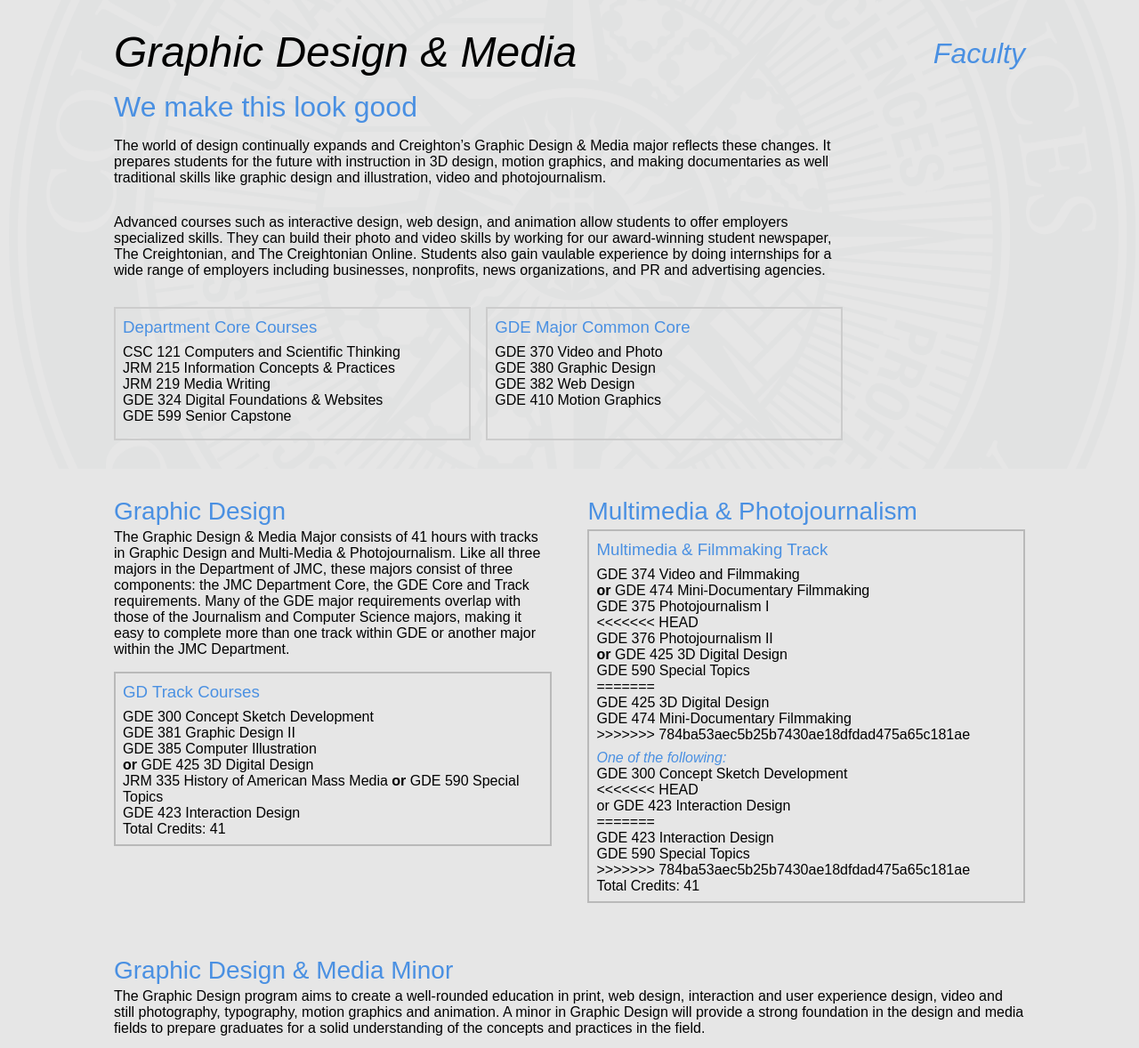
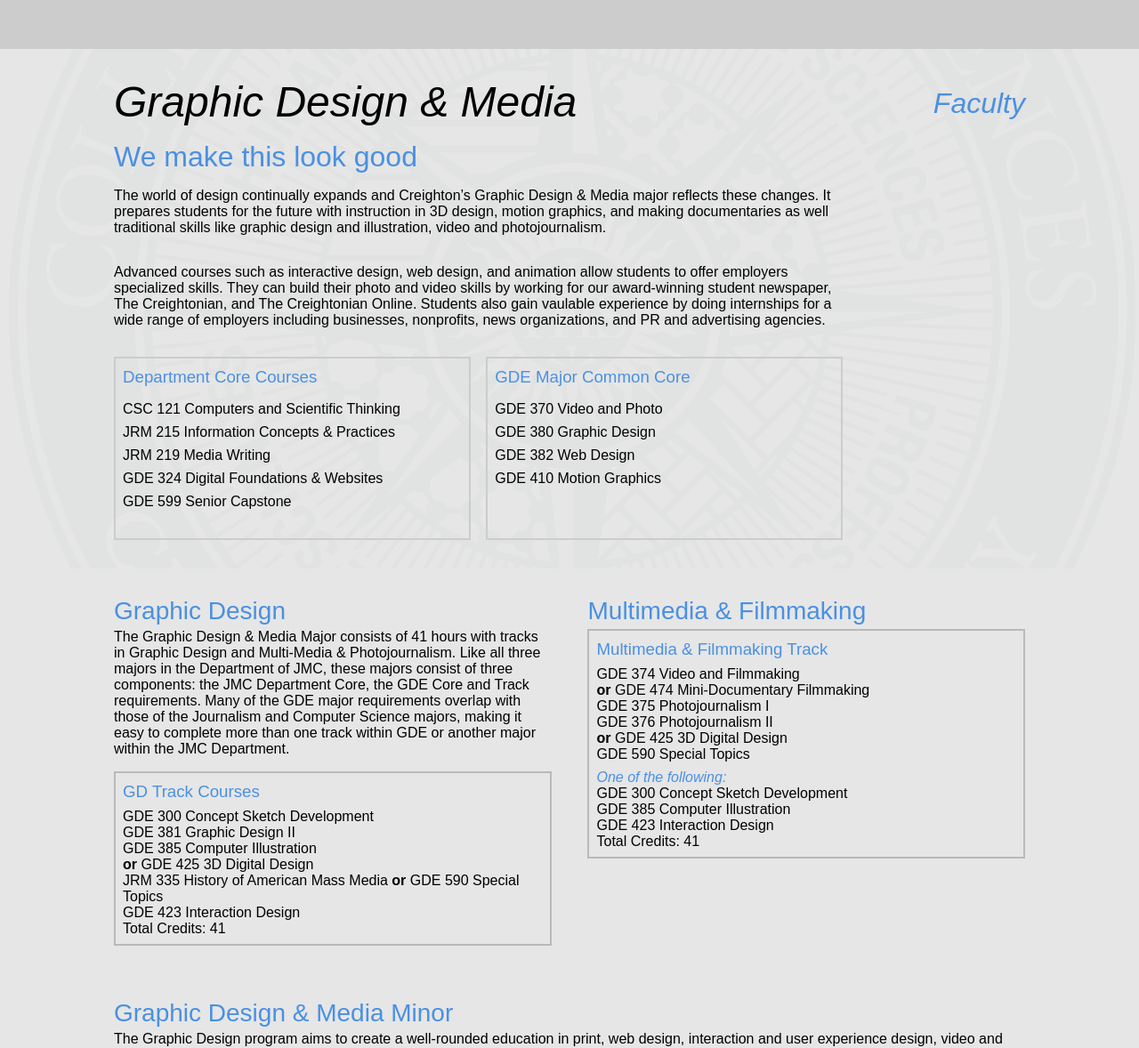
Before and after one commit to aandnota/jmc, a PHP site: page /pages/majors.html in a window 1280 px wide. Shown: the part 2184-3362 px from the top of the page at 89% size. Run offline with PHP 8.4, Linux system fonts and the light colour scheme; some libraries are stand-ins or nearby versions.

Commit message:
adjusted majors description

```diff
--- a/css/style.css
+++ b/css/style.css
@@ -1807,6 +1807,10 @@ div#adv{
 #gde-track-courses{
 	border: solid 2px #CCCCCC;
 	padding: .5rem;
+}
+
+#gde-track-courses>li{
+	padding-bottom: .5rem;
 }
 
 #gde-track-courses h3{
--- a/pages/majors.html
+++ b/pages/majors.html
@@ -246,7 +246,7 @@
 				</div>
 				<div id="news-2-col">
 					<ul id="news">
-						<li><h2>Multimedia &amp; Photojournalism</h2></li>
+						<li><h2>Multimedia &amp; Filmmaking</h2></li>
 						<ul id="track-courses-gde">
 							<li>
 								<h3>Multimedia &amp; Filmmaking Track</h3>
@@ -254,22 +254,15 @@
 							<li>GDE 374 Video and Filmmaking</li>
 							<li><strong>or</strong> GDE 474 Mini-Documentary Filmmaking</li>
 							<li>GDE 375 Photojournalism I</li>
-<<<<<<< HEAD
 							<li>GDE 376 Photojournalism II</li>
 							<li><strong>or</strong> GDE 425 3D Digital Design</li>
 							<li>GDE 590 Special Topics</li>
-=======
-							<li>GDE 425 3D Digital Design</li>
-							<li>GDE 474 Mini-Documentary Filmmaking</li>
->>>>>>> 784ba53aec5b25b7430ae18dfdad475a65c181ae
+
+
 							<li id="track-or">One of the following:</li>
 							<li>GDE 300 Concept Sketch Development</li>
-<<<<<<< HEAD
-							<li>or GDE 423 Interaction Design</li>
-=======
+							<li>GDE 385 Computer Illustration</li>
 							<li>GDE 423 Interaction Design</li>
-							<li>GDE 590 Special Topics</li>
->>>>>>> 784ba53aec5b25b7430ae18dfdad475a65c181ae
 
 							<li>Total Credits: 41</li>
 						</ul>
```
Also changed, not shown: 1 other file.
